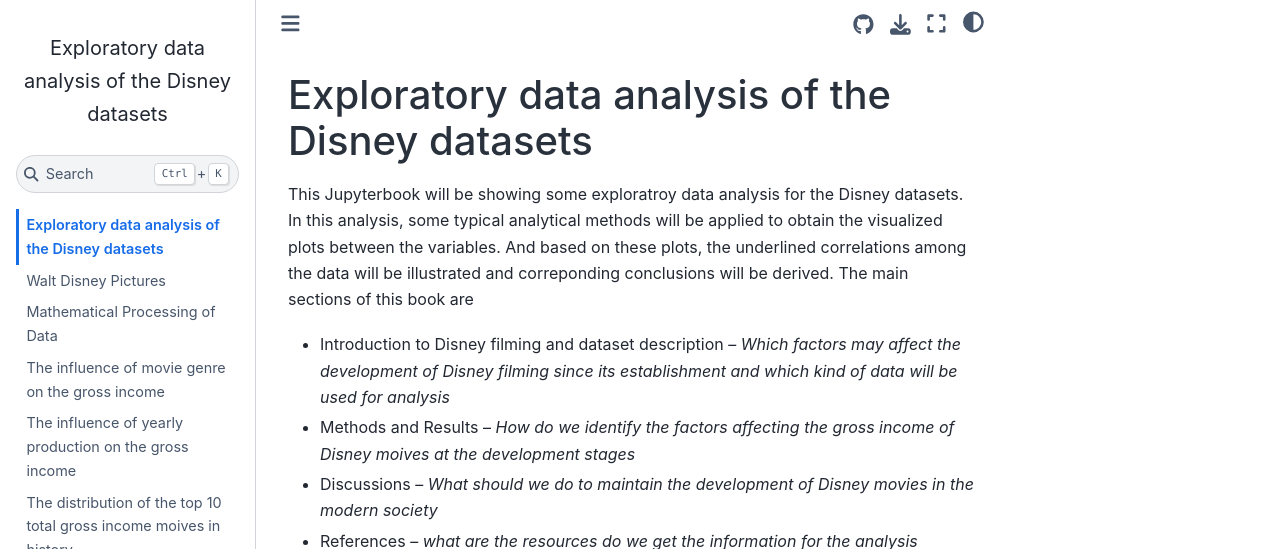
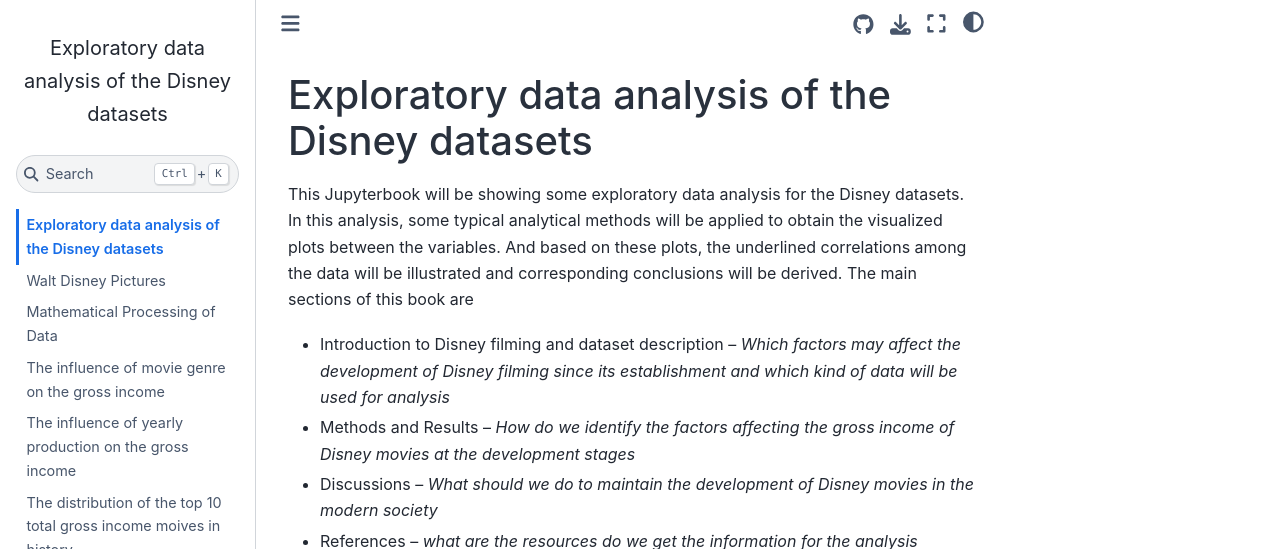
Before and after one commit to crosspoly94/myonlinebook, a Jupyter Book: the page built from intro.md, in a window 1280 px wide and 963 px high. Shown: the top 549 px of the window. Built offline with Jupyter Book 1.0.4 settings and Sphinx 7.4.7 and the Sphinx Book theme 1.1.4, drawn with Linux system fonts in a browser that asks for light colours.

Commit message:
spelling corrections

```diff
--- a/intro.md
+++ b/intro.md
@@ -1,8 +1,8 @@
 # Exploratory data analysis of the Disney datasets
 
-This Jupyterbook will be showing some exploratroy data analysis for the Disney datasets. In this analysis, some typical analytical methods will be applied to obtain the visualized plots between the variables. And based on these plots, the underlined correlations among the data will be illustrated and correponding conclusions will be derived. The main sections of this book are
+This Jupyterbook will be showing some exploratory data analysis for the Disney datasets. In this analysis, some typical analytical methods will be applied to obtain the visualized plots between the variables. And based on these plots, the underlined correlations among the data will be illustrated and corresponding conclusions will be derived. The main sections of this book are
 * Introduction to Disney filming and dataset description -- *Which factors may affect the development of Disney filming since its establishment and which kind of data will be used for analysis*
-* Methods and Results -- *How do we identify the factors affecting the gross income of Disney moives at the development stages*
+* Methods and Results -- *How do we identify the factors affecting the gross income of Disney movies at the development stages*
 * Discussions -- *What should we do to maintain the development of Disney movies in the modern society*
 * References -- *what are the resources do we get the information for the analysis*
 
```
